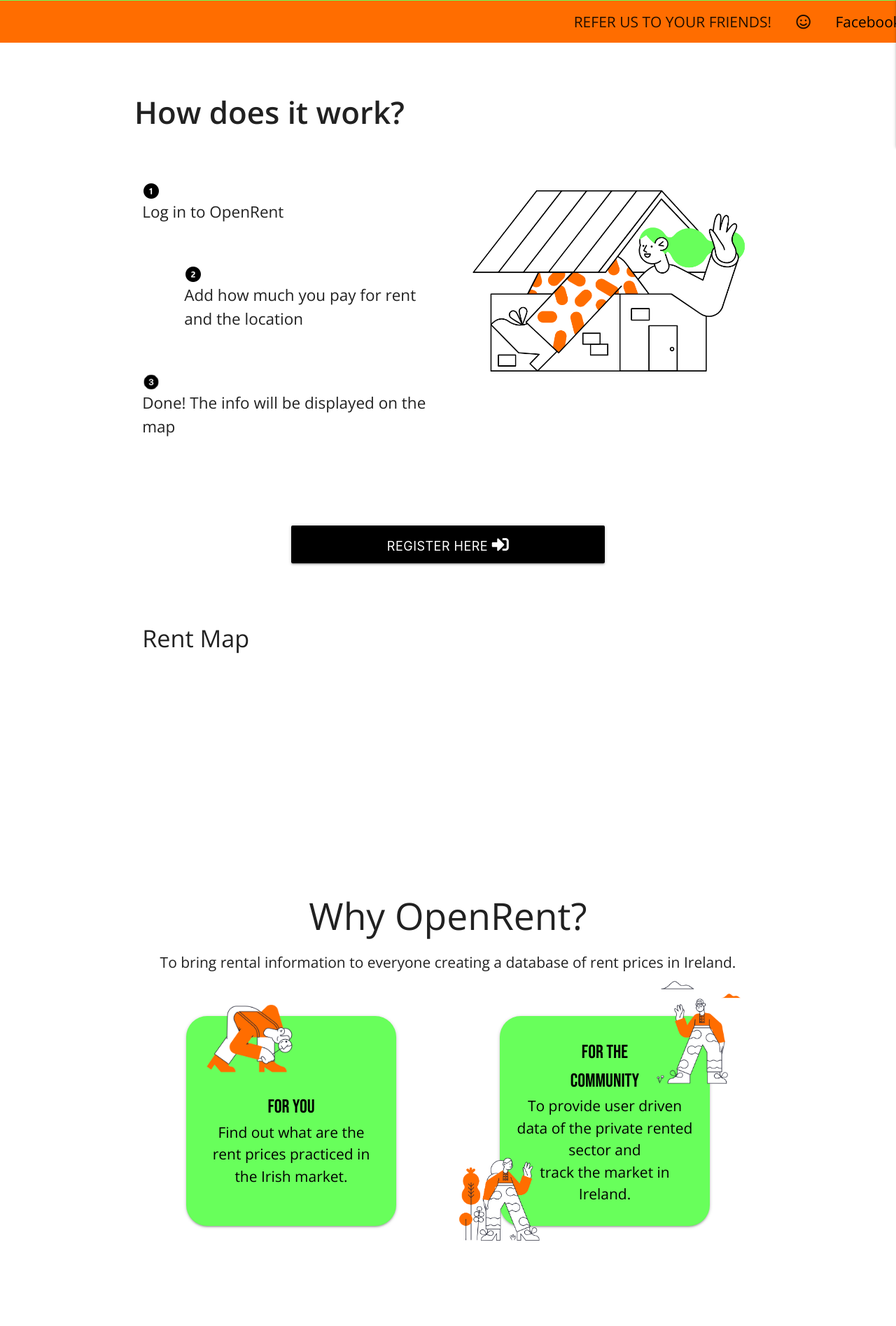
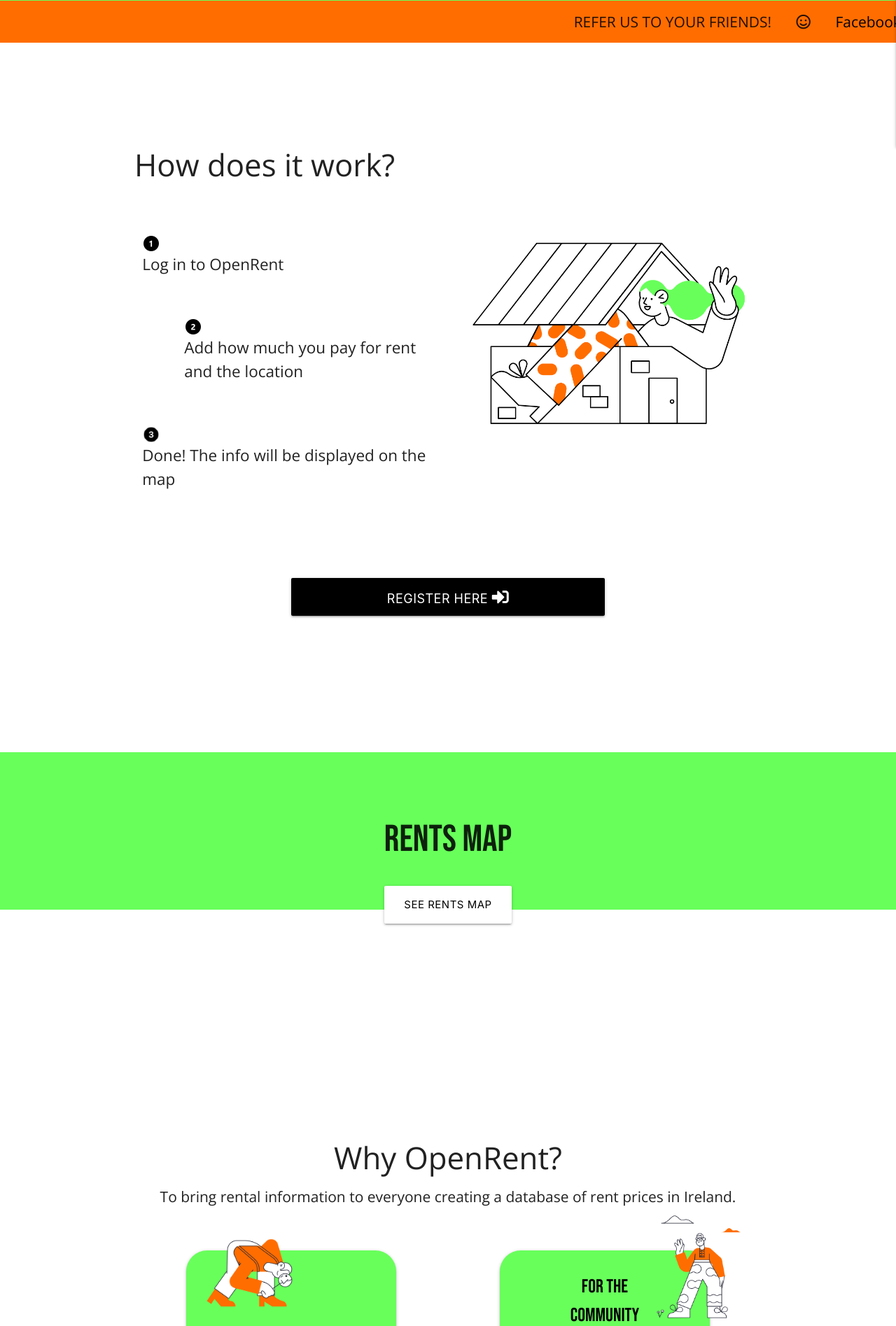
Before and after one commit to stef-cruz/open_rent, a Flask app: page / in a window 1280 px wide. Shown: the part 650-2545 px from the top of the page at 70% size. Run offline with Flask 2, Linux system fonts and the light colour scheme.

Commit message:
Add Rents Map page and bind tenancies from db

```diff
--- a/app/static/css/_index.scss
+++ b/app/static/css/_index.scss
@@ -25,9 +25,10 @@
 }
 
 .steps {
+  margin-top: 10rem;
+
   h3 {
     margin: 5rem 0;
-    font-weight: 600;
   }
 
   &__wrapper {
@@ -75,6 +76,26 @@
       font-size: 1.2rem;
     }
   }
+}
+
+.map-section {
+  margin-top: 10rem;
+
+  h2 {
+    font-family: $title;
+  }
+
+  &__bg {
+    background-color: $prim-colour;
+    height: 15rem;
+    position: relative;
+  }
+
+  &__fg {
+    position: absolute;
+    margin-top: 4rem;
+  }
+
 }
 
 .about {
--- /dev/null
+++ b/app/static/css/_rents-map.scss
@@ -0,0 +1,3 @@
+#map {
+  height: 100%;
+}
--- a/app/static/css/style.css
+++ b/app/static/css/style.css
@@ -41,9 +41,11 @@
   color: white;
 }
 
+.steps {
+  margin-top: 10rem;
+}
 .steps h3 {
   margin: 5rem 0;
-  font-weight: 600;
 }
 .steps__wrapper img {
   display: grid;
@@ -78,6 +80,22 @@
   text-decoration: none;
   color: white;
   font-size: 1.2rem;
+}
+
+.map-section {
+  margin-top: 10rem;
+}
+.map-section h2 {
+  font-family: "Bebas Neue", serif;
+}
+.map-section__bg {
+  background-color: #68ff5b;
+  height: 15rem;
+  position: relative;
+}
+.map-section__fg {
+  position: absolute;
+  margin-top: 4rem;
 }
 
 .about {
@@ -421,6 +439,21 @@ footer {
 .button-black:hover {
   background-color: #ff6d00;
 }
+.button-black:focus {
+  background-color: #ff6d00;
+}
+
+.button-white {
+  margin: 1rem 0;
+  background-color: white;
+  color: black;
+}
+.button-white:hover {
+  background-color: #68ff5b;
+}
+.button-white:focus {
+  background-color: #68ff5b;
+}
 
 .form-margin {
   margin: 1rem 0;
--- a/app/static/css/style.scss
+++ b/app/static/css/style.scss
@@ -50,6 +50,24 @@ footer {
   &:hover {
     background-color: $sec-colour;
   }
+
+  &:focus {
+    background-color: $sec-colour;
+  }
+}
+
+.button-white {
+  margin: 1rem 0;
+  background-color: white;
+  color: black;
+
+  &:hover {
+    background-color: $prim-colour;
+  }
+
+  &:focus {
+    background-color: $prim-colour;
+  }
 }
 
 // Form
--- a/app/static/js/map.js
+++ b/app/static/js/map.js
@@ -1,6 +1,7 @@
 function initMap() {
     const map = new google.maps.Map(document.getElementById("map"), {
-        center: { lat: 53.350631935496004,
+        center: {
+            lat: 53.350631935496004,
             lng: -6.2599891096804585 },
         zoom: 12
     });
--- a/app/templates/index.html
+++ b/app/templates/index.html
@@ -43,8 +43,8 @@
 </section>
 
 <!--How it works-->
-<section>
-    <div class="container steps">
+<section class="steps">
+    <div class="container">
         <h3>How does it work?</h3>
         <div class="row">
             <div class="col s12 m6 steps__wrapper">
@@ -75,12 +75,13 @@
 </section>
 
 <!--Map -->
-<section>
-    <div class="container">
-        <div class="row">
-            <div class="col">
-                <h4>Rent Map</h4>
-            </div>
+<section class="map-section">
+    <div class="row center-align map-section__bg">
+        <div class="col s12 map-section__fg">
+            <h2>Rents Map</h2>
+            <a href="{{ url_for('rents_map') }}">
+                <button class="btn-large button-white">See Rents Map</button>
+            </a>
         </div>
     </div>
 </section>
@@ -90,7 +91,7 @@
     <div class="container center-align">
         <div class="row">
             <div class="col s12 about__hero">
-                <h2>Why OpenRent?</h2>
+                <h3>Why OpenRent?</h3>
                 <p>To bring rental information to everyone creating a database of rent prices in Ireland.</p>
             </div>
             <div class="col s12 m6 about__card">
```
Also changed, not shown: app/templates/rents-map.html (added, +55 -0 lines), app/tenancy.py (+7 -0 lines), 1 other file.
